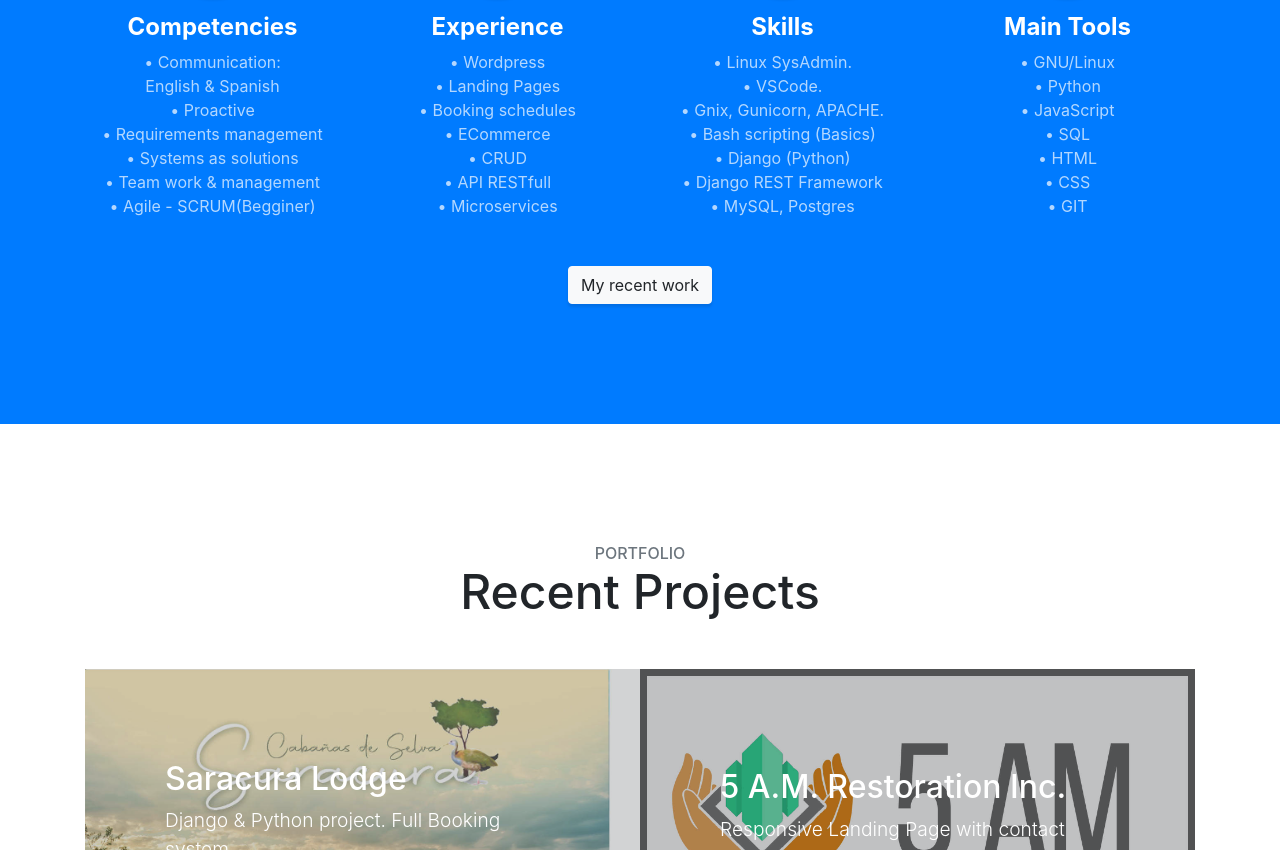
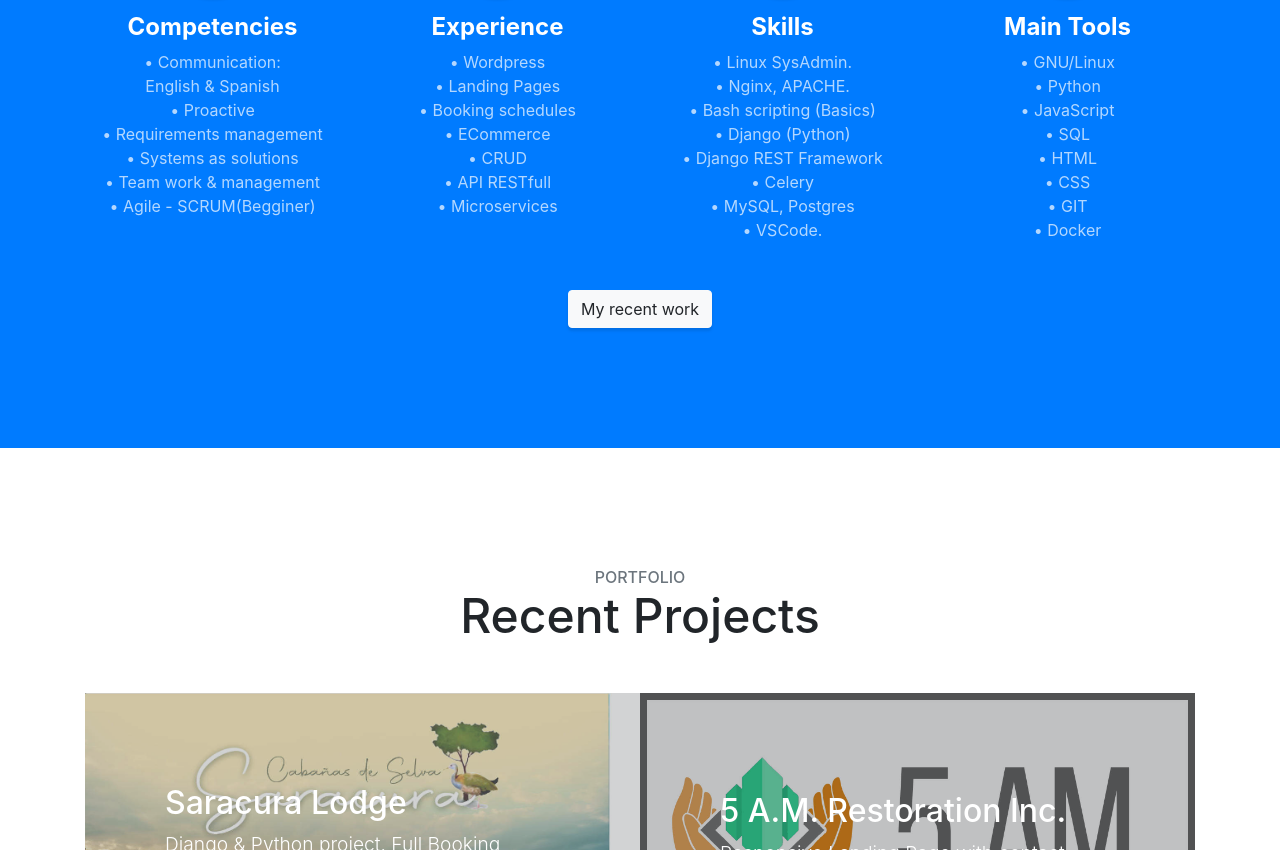
Before and after one commit to sebadp/sebastiandavila.github.io, a website with bundled scripts: page index.html in a window 1280 px wide. Shown: the part 1742-2592 px from the top of the page. Built offline with nearby package versions, Linux system fonts and the light colour scheme.

Commit message:
Add some new skills : Docker & Celery

```diff
--- a/index.html
+++ b/index.html
@@ -136,12 +136,13 @@
           </h4>
           <p class="text-faded mb-0">
             • Linux SysAdmin.  <br>
-            • VSCode.  <br>
-            • Gnix, Gunicorn, APACHE.  <br>
+            • Nginx, APACHE.  <br>
             • Bash scripting (Basics) <br>
             • Django (Python) <br>
             • Django REST Framework <br>
-            • MySQL, Postgres</p>
+            • Celery <br>
+            • MySQL, Postgres <br>
+            • VSCode.  </p>
         </div>
         <div class="col-lg-3 col-md-6 mb-5 mb-lg-0">
           <span class="service-icon rounded-circle mx-auto mb-3">
@@ -157,7 +158,8 @@
             • SQL <br>
             • HTML <br>
             • CSS <br>
-            • GIT</p>
+            • GIT <br>
+            • Docker </p>
         </div>
 
       </div>
```
